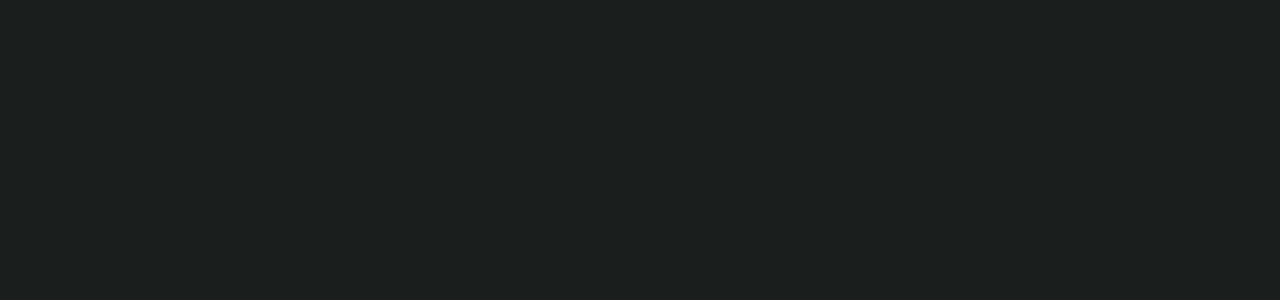
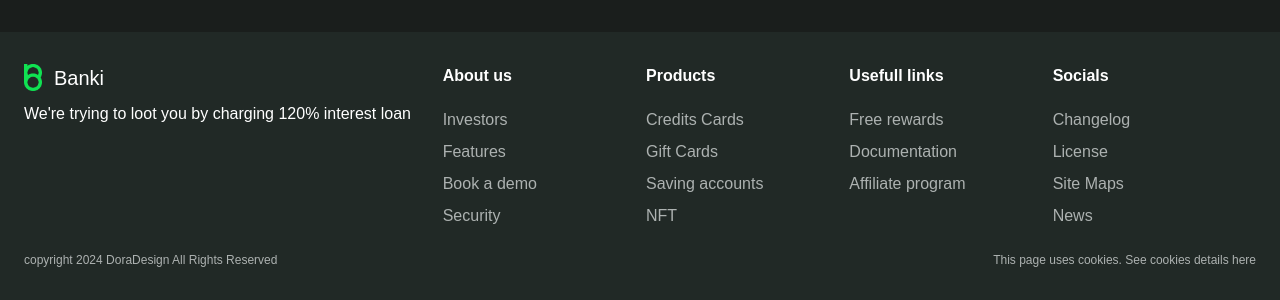
Before and after one commit to agressivnyi/paytech, a Next.js app: page / in a window 1280 px wide. Shown: the part 822-1122 px from the top of the page. Before the commit the page ends 854 px from the top, so only its background shows below. Built offline with nearby package versions, Linux system fonts and the light colour scheme; a web font is replaced by a local one.

Commit message:
add site footer

```diff
--- /dev/null
+++ b/app/footer.tsx
@@ -0,0 +1,64 @@
+import Image from "next/image";
+import logo from "../public/banki.png";
+export default function Footer() {
+  return (
+    <footer className="flex flex-col gap-y-6 px-6 py-8 bg-[#2834308D] backdrop-blur-md">
+      <div className="grid grid-cols-1 gap-6 md:grid-cols-12">
+        <div className="flex flex-col gap-2.5 md:col-span-4">
+          <div className="flex gap-3 items-center">
+            <Image src={logo} alt="banki logo" height={18} width={18} />
+            <span className="text-xl font-medium">Banki</span>
+          </div>
+          <span className="text-base">
+            We're trying to loot you by charging 120% interest loan
+          </span>
+        </div>
+
+        <div className="grid grid-cols-1 gap-y-6 md:col-span-8 md:grid-cols-6 lg:grid-cols-8">
+          <div className="footer__link__group">
+            <span className="group__title">About us</span>
+            <ul>
+              <li className="link">Investors</li>
+              <li>Features</li>
+              <li>Book a demo</li>
+              <li>Security</li>
+            </ul>
+          </div>
+
+          <div className="footer__link__group">
+            <span className="group__title">Products</span>
+            <ul>
+              <li>Credits Cards</li>
+              <li>Gift Cards</li>
+              <li>Saving accounts</li>
+              <li>NFT</li>
+            </ul>
+          </div>
+
+          <div className="footer__link__group">
+            <span className="group__title">Usefull links</span>
+            <ul>
+              <li>Free rewards</li>
+              <li>Documentation</li>
+              <li>Affiliate program</li>
+            </ul>
+          </div>
+
+          <div className="footer__link__group">
+            <span className="group__title">Socials</span>
+            <ul>
+              <li>Changelog</li>
+              <li>License</li>
+              <li>Site Maps</li>
+              <li>News</li>
+            </ul>
+          </div>
+        </div>
+      </div>
+      <div className="flex flex-col justify-between gap-y-2 md:flex-row">
+        <span className="text-xs text-[#ADB2B1]">copyright 2024 DoraDesign All Rights Reserved</span>
+        <span className="text-xs text-[#ADB2B1]">This page uses cookies. See cookies details here</span>
+      </div>
+    </footer>
+  );
+}
--- a/app/globals.css
+++ b/app/globals.css
@@ -3,7 +3,7 @@
 @tailwind utilities;
 
 body {
-  background: #1A1E1C;
+  background: #1a1e1c;
   font-size: 1rem;
   color: #fff;
 }
@@ -15,3 +15,15 @@
   font-weight: 500;
   cursor: pointer;
 }
+
+.footer__link__group {
+  @apply flex flex-col gap-3 md:col-span-2;
+
+  .group__title {
+    @apply text-base font-bold;
+  }
+}
+
+.footer__link__group li {
+  @apply text-base font-normal text-[#ADB2B1] mt-2;
+}
--- a/app/layout.tsx
+++ b/app/layout.tsx
@@ -2,6 +2,7 @@
 import { M_PLUS_1 } from 'next/font/google'
 import './globals.css'
 import Nav from './nav'
+import Footer from './footer'
 
 const inter = M_PLUS_1({ subsets: ['latin', 'latin-ext'] })
 
@@ -22,6 +23,7 @@
         <Nav />
         {children}
         {/* ============= Footer ===============*/}
+        <Footer />
       </body>
     </html>
   )
```
